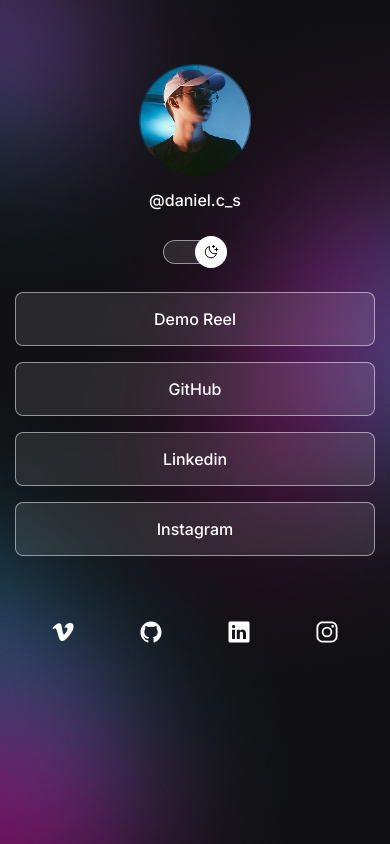
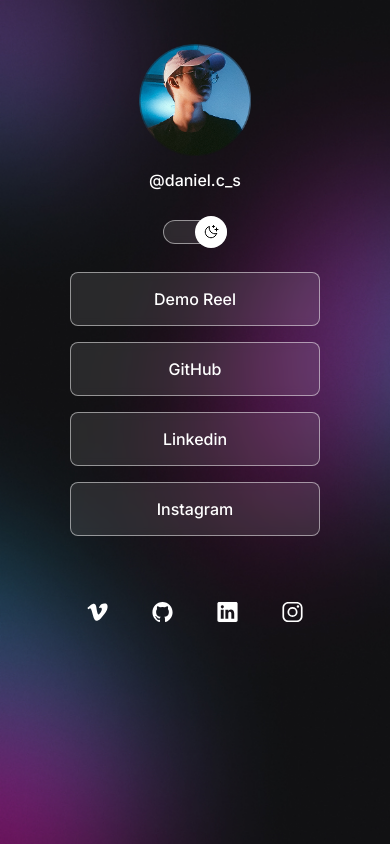
Before and after one commit to Daniel-cSoares/hub-links, a plain HTML site: page index.html in a window 390 px wide. Drawn offline with nearby package versions, Linux system fonts and the light colour scheme.

Commit message:
media queries

```diff
--- a/index.html
+++ b/index.html
@@ -1,7 +1,7 @@
 <!DOCTYPE html>
 <html lang="pt-BR" class="">
     <head>
-        <link rel="stylesheet" href="style.css">
+        <link rel="stylesheet" href="style.css" media="screen">
         <script type="text/javascript" src="index.js"></script>
         <meta charset="UTF-8">
         <meta name="viewport" content="width=device-width, initial-scale=1.0">
--- a/style.css
+++ b/style.css
@@ -37,14 +37,17 @@ body{
     background-position: top center;
     background-repeat: no-repeat;
     background-size: cover;
+    overflow: hidden;
 }
 body *{
     font-family: 'Inter', sans-serif;
     font-size: var(--font-tamanho-padrao);
     color: var(--cor-padrao-font);
+
 }
 #container{
-    width: 36rem;
+    width: 100%;
+    max-width: 36rem;
     margin: 4rem auto 0;
 }
 #profile{
@@ -152,3 +155,17 @@ ul li a:hover{
         right: 0;
     }
 }
+@media (max-width: 440px){
+    #container{
+        width: 100%;
+        max-width: 25rem;
+        margin: 2rem auto 0;
+    }
+    #social-links{
+        display: flex;
+        justify-content: center;
+        align-items: center;
+        gap: 1rem;
+        padding: 2.4rem 0 0 0;
+    }
+}
```
